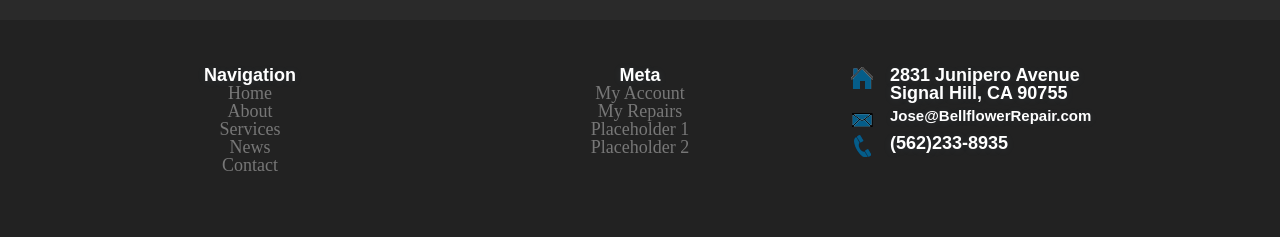
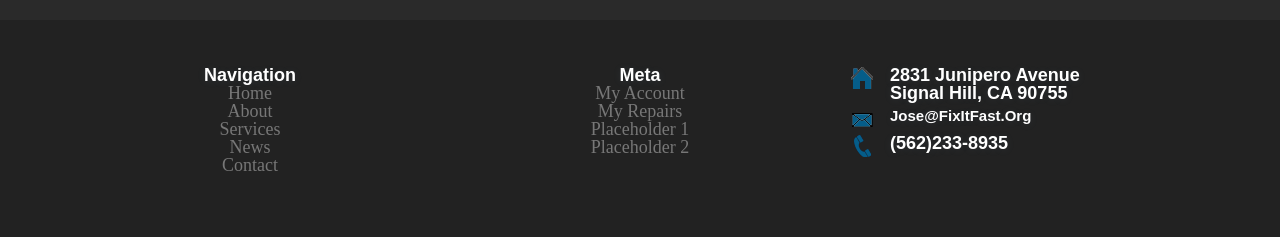
Before and after one commit to jbrisen/jbrisen.github.io, a Jekyll site: the page index.html, which Jekyll copies as it is, in a window 1280 px wide. Shown: the part 1047-1284 px from the top of the page. Built offline with Jekyll 4.4.1, drawn with Linux system fonts in a browser that asks for light colours.

Commit message:
Add files via upload

```diff
--- a/index.html
+++ b/index.html
@@ -11,7 +11,7 @@
 		<link rel="stylesheet" href="bootstrap.css">
 		<link rel="stylesheet" href="style.css">
 		<meta name="viewport" content="width=999px"; initial-scale=1.0">
-		<title>Bellflower Repair: Fixing Windows Microsoft PCs & Laptops Since 2006</title>
+		<title>FixItFast: Fixing Windows Microsoft PCs & Laptops Since 2006</title>
 
 	</head>
 
@@ -20,7 +20,7 @@
 			<div class="container">
 				<div class="pull-left">
 						<a href="home.html">
-						<img src="fif33.png" alt="Bellflower Repair"
+						<img src="fif33.png" alt="FixItFast"
 						style="width:385px;height:50px"></a>
 			</div>
 				<ul class="pull-right">
@@ -120,7 +120,7 @@
 
 					<div class="foot-mail">
 						<img style="float:left;padding:0 0ex 0ex 0;" src="mail.png" width="24" height="24">
-							<a href ="mailto:jose@bellflowerrepair.com"><h2>Jose@BellflowerRepair.com</h2></a>
+							<a href ="mailto:jose@FixItFast.Org"><h2>Jose@FixItFast.Org</h2></a>
 					</div>
 
 					<div class="foot-phone">
```
